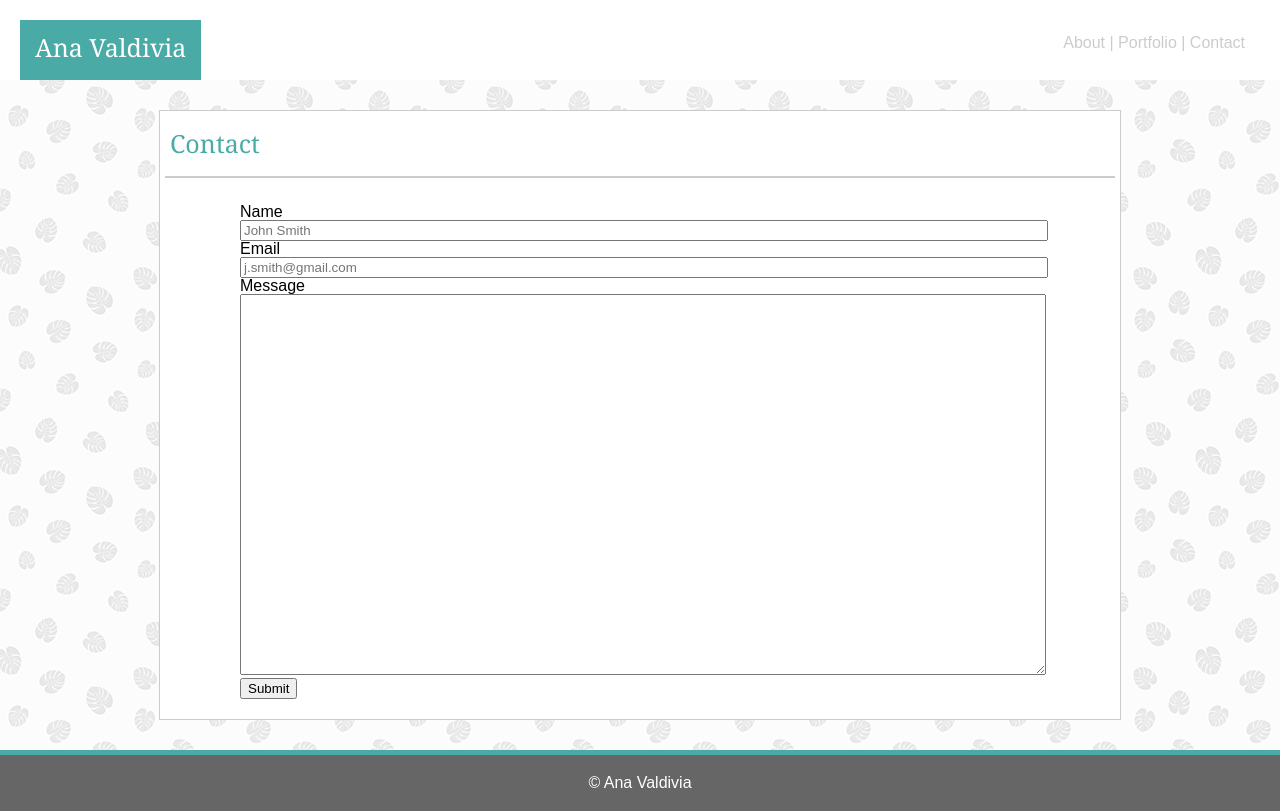
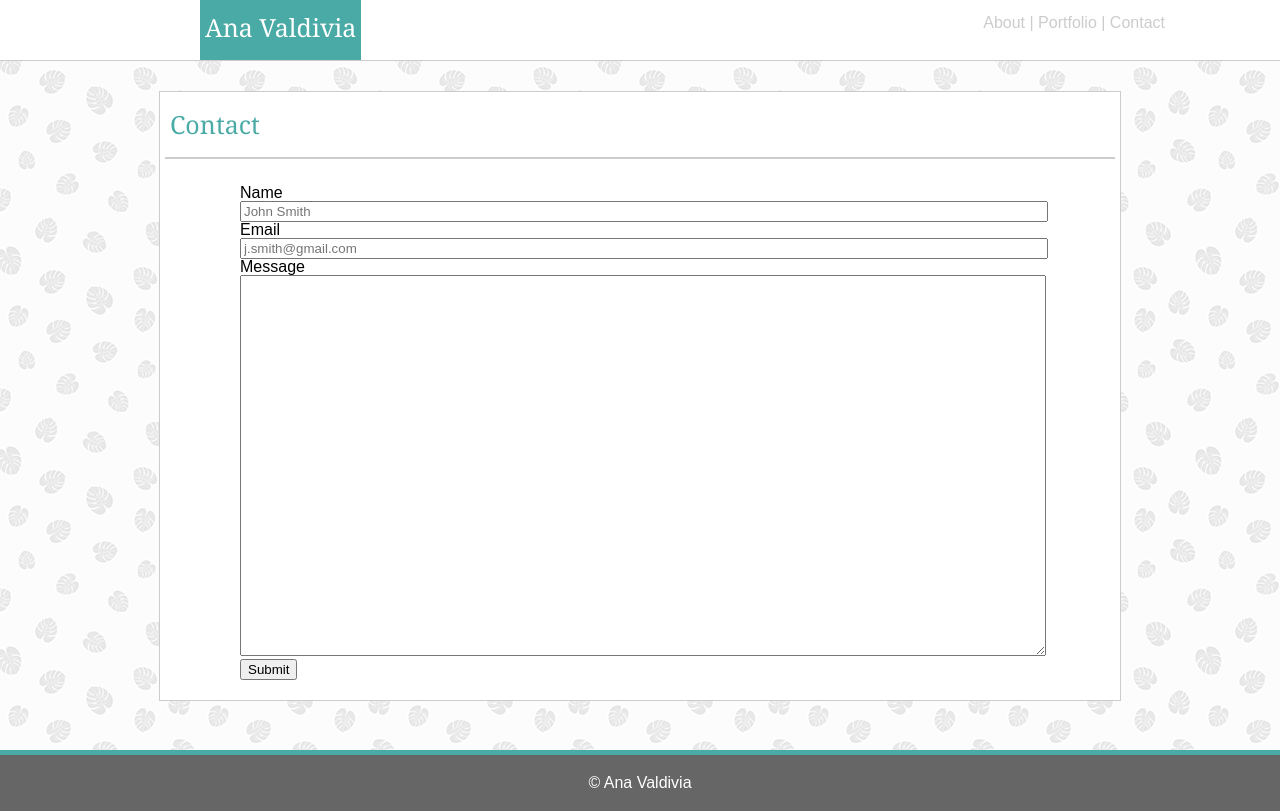
Before and after one commit to anabee/Homework-WK1, a plain HTML site: page contact.html in a window 1280 px wide. Drawn offline with Linux system fonts and the light colour scheme.

Commit message:
Editing the header

```diff
--- a/assets/style.css
+++ b/assets/style.css
@@ -27,15 +27,15 @@ header {
 
 .header {
     background-color: #ffffff;
-    padding: 20px;
-    height: 40px;
+    /* padding: 20px; */
+    height: 60px;
 
 }
 
 .header-left {
     background-color: #4aaaa5;
-    height: 30px;
-    padding: 15px;
+    height: 60px;
+    margin-left: 200px;
     float: left;
 }
 
@@ -43,7 +43,8 @@ header {
     background-color: #ffffff;
     float: right;
     padding: 15px;
-    height: 30px;
+    height: 20px;
+    margin-right: 100px;
 }
 
 li {
@@ -57,6 +58,7 @@ li {
 
 .header-name {
     color: #ffffff;
+    padding: 15px 5px 0 5px;
 }
 
 a {
--- a/contact.html
+++ b/contact.html
@@ -14,6 +14,8 @@
 
     <div class="content">
 
+
+        <header>
         <nav class="header">
 
                 <div class="header-left">
@@ -29,6 +31,8 @@
                      </ul>
                 </div>
     </nav>
+    </header>
+
 
     <div class="clearfix"></div>
 
```
Also changed, not shown: portfolio.html (+3 -0 lines).
